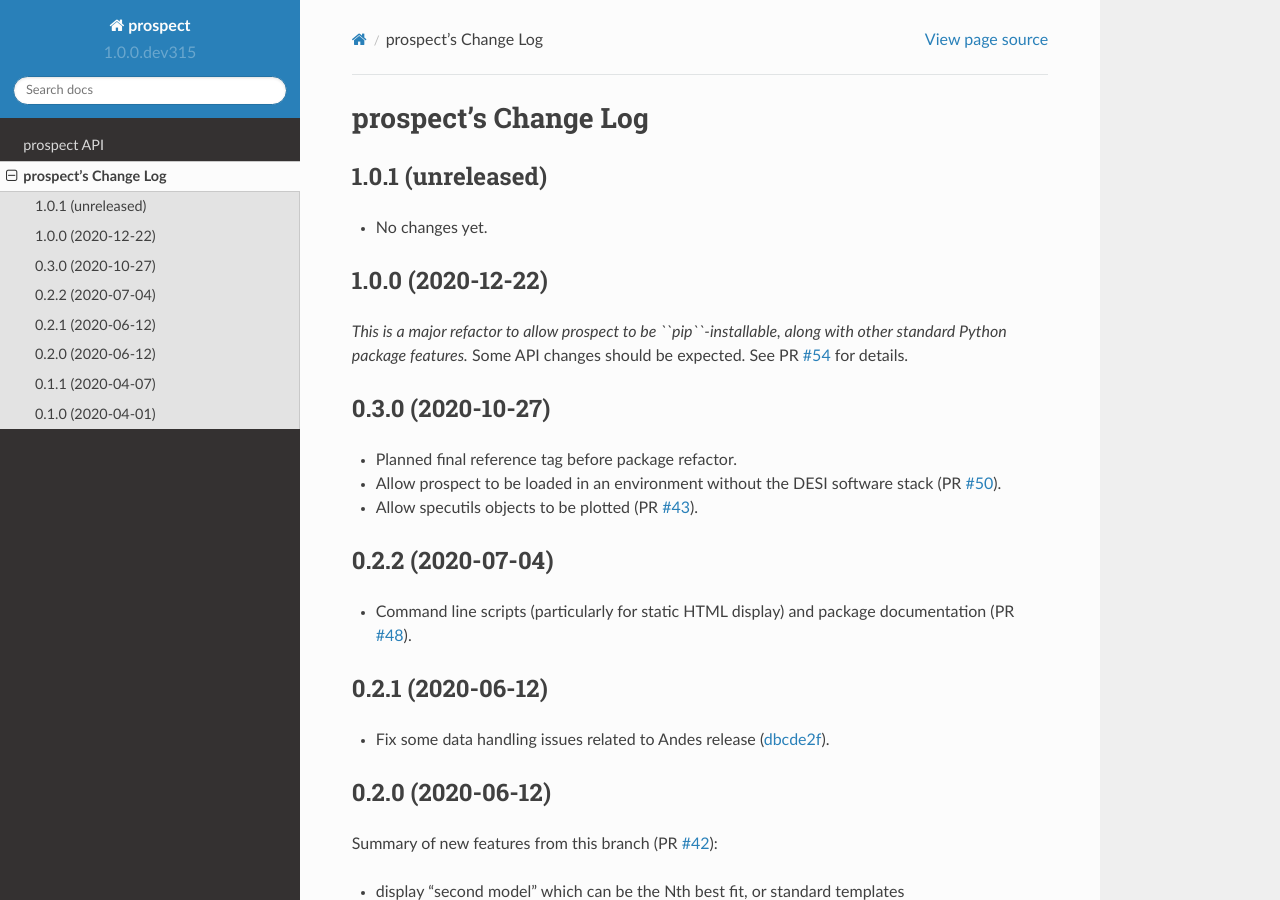
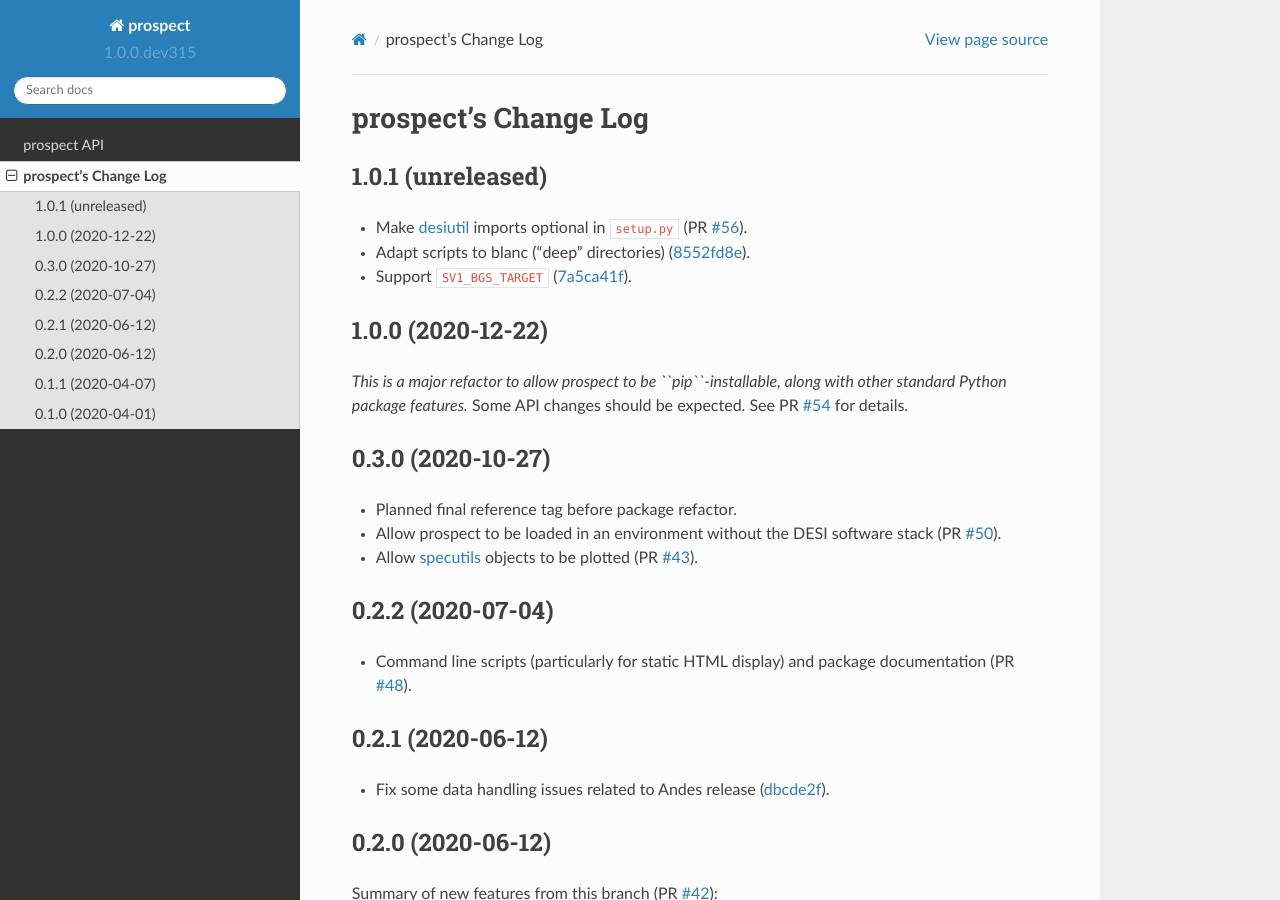
Before and after one commit to desihub/prospect, a Sphinx documentation site: the page built from doc/changes.rst, in a window 1280 px wide and 900 px high. Built offline with Sphinx 7.4.7 and the Read the Docs theme 2.0.0, drawn with Linux system fonts in a browser that asks for light colours.

```diff
--- a/doc/changes.rst
+++ b/doc/changes.rst
@@ -5,7 +5,14 @@ prospect's Change Log
 1.0.1 (unreleased)
 ------------------
 
-* No changes yet.
+* Make desiutil_ imports optional in ``setup.py`` (PR `#56`_).
+* Adapt scripts to blanc ("deep" directories) (8552fd8e_).
+* Support ``SV1_BGS_TARGET`` (7a5ca41f_).
+
+.. _desiutil: https://github.com/desihub/desiutil
+.. _`#56`: https://github.com/desihub/prospect/pull/56
+.. _8552fd8e: https://github.com/desihub/prospect/commit/8552fd8ec1801d322e9df3b468ed319109410763
+.. _7a5ca41f: https://github.com/desihub/prospect/commit/7a5ca41f41d1e7475c579b256b1e9fdccafe530f
 
 1.0.0 (2020-12-22)
 ------------------
--- a/setup.py
+++ b/setup.py
@@ -85,8 +85,8 @@ setup_keywords['test_suite']='{name}.test.{name}_test_suite'.format(**setup_keyw
 #
 # Add internal data directories.
 #
-setup_keywords['package_data'] = {'prospect': ['data/*', 'js/*', 'templates/*'],}
-#                                   'prospect.test': ['t/*']}
+setup_keywords['package_data'] = {'prospect': ['data/*', 'js/*', 'templates/*'],
+                                  'prospect.test': ['t/*']}
 #
 # Run setup command.
 #
```
Also changed, not shown: other parts of doc/changes.rst (+2 -1 lines), 3 other files.
